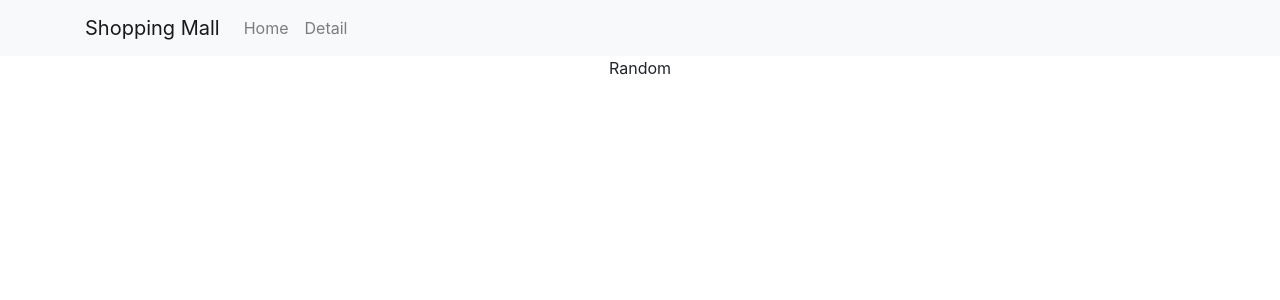
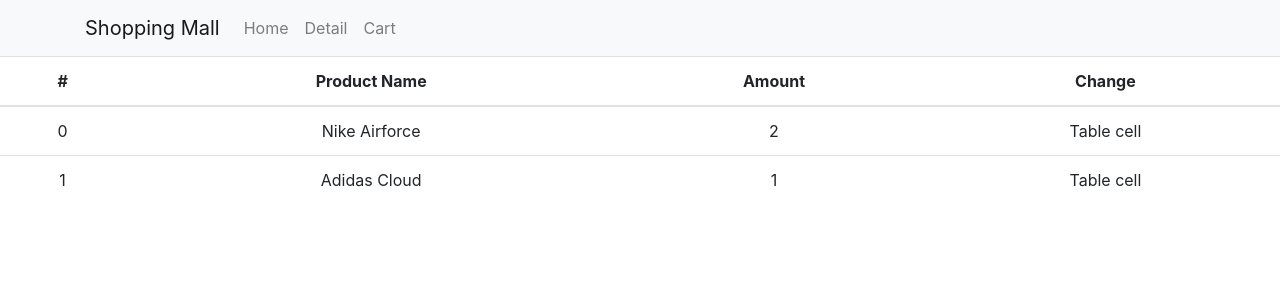
Before and after one commit to kwonih1020/react_projects, a React (Create React App) app in the folder shopping-react/: page /cart in a window 1280 px wide. Shown: the top 300 px of the page. Built offline with nearby package versions, Linux system fonts and the light colour scheme.

Commit message:
installed redux and react-redux

```diff
--- a/shopping-react/package.json
+++ b/shopping-react/package.json
@@ -11,9 +11,11 @@
     "react": "^17.0.2",
     "react-bootstrap": "^2.0.2",
     "react-dom": "^17.0.2",
+    "react-redux": "^7.2.6",
     "react-router-dom": "5",
     "react-scripts": "^3.4.4",
     "react-transition-group": "^4.4.2",
+    "redux": "^4.1.2",
     "styled-components": "^5.3.3",
     "web-vitals": "^1.0.1"
   },
--- a/shopping-react/src/App.js
+++ b/shopping-react/src/App.js
@@ -5,6 +5,7 @@ import { Button, Navbar, Container, Nav, NavDropdown } from "react-bootstrap";
 import "./App.css";
 import Data from "./data.js";
 import Detail from "./Detail";
+import Cart from "./Cart";
 import axios from "axios";
 import { useHistory, useParams } from "react-router-dom";
 import { Link, Route, Switch } from "react-router-dom";
@@ -28,6 +29,9 @@ function App() {
               </Nav.Link>
               <Nav.Link as={Link} to="/detail/0">
                 Detail
+              </Nav.Link>
+              <Nav.Link as={Link} to="/cart">
+                Cart
               </Nav.Link>
               {/* <NavDropdown title="Dropdown" id="basic-nav-dropdown">
                 <NavDropdown.Item href="#action/3.1">Action</NavDropdown.Item>
@@ -94,10 +98,15 @@ function App() {
             </button>
           </div>
         </Route>
+
         <Route path="/detail/:id">
           <stockscontext.Provider value={stocks}>
             <Detail shoes={shoes} stocks={stocks} stocksChange={stocksChange} />
           </stockscontext.Provider>
+        </Route>
+
+        <Route path="/cart">
+          <Cart></Cart>
         </Route>
 
         <Route path="/:id">
--- /dev/null
+++ b/shopping-react/src/Cart.js
@@ -0,0 +1,45 @@
+import React from "react";
+import { Table } from "react-bootstrap";
+import { connect } from "react-redux";
+
+function Cart(props) {
+  return (
+    <div>
+      <div>
+        <Table responsive="sm">
+          <thead>
+            <tr>
+              <th>#</th>
+              <th>Product Name</th>
+              <th>Amount</th>
+              <th>Change</th>
+            </tr>
+          </thead>
+          <tbody>
+            {props.state.map((a, i) => {
+              return (
+                <tr key={i}>
+                  <td>{a.id}</td>
+                  <td>{a.name}</td>
+                  <td>{a.quan}</td>
+                  <td>Table cell</td>
+                </tr>
+              );
+            })}
+          </tbody>
+        </Table>
+      </div>
+    </div>
+  );
+}
+
+function stateToProps(state) {
+  // redux store 데이터 가져와서 props 로 변환해주는 함수
+  return {
+    state: state, // state라는 이름의 props로 바꿔주세요
+  };
+}
+
+export default connect(stateToProps)(Cart);
+
+// export default Cart;
--- a/shopping-react/src/index.js
+++ b/shopping-react/src/index.js
@@ -5,11 +5,22 @@ import App from "./App";
 import reportWebVitals from "./reportWebVitals";
 
 import { BrowserRouter } from "react-router-dom";
+import { Provider } from "react-redux";
+import { createStore } from "redux";
+
+let store = createStore(() => {
+  return [
+    { id: 0, name: "Nike Airforce", quan: 2 },
+    { id: 1, name: "Adidas Cloud", quan: 1 },
+  ];
+});
 
 ReactDOM.render(
   <React.StrictMode>
     <BrowserRouter>
-      <App />
+      <Provider store={store}>
+        <App />
+      </Provider>
     </BrowserRouter>
   </React.StrictMode>,
   document.getElementById("root")
```
Also changed, not shown: 1 other file (tests, documents, lock files or other folders).
